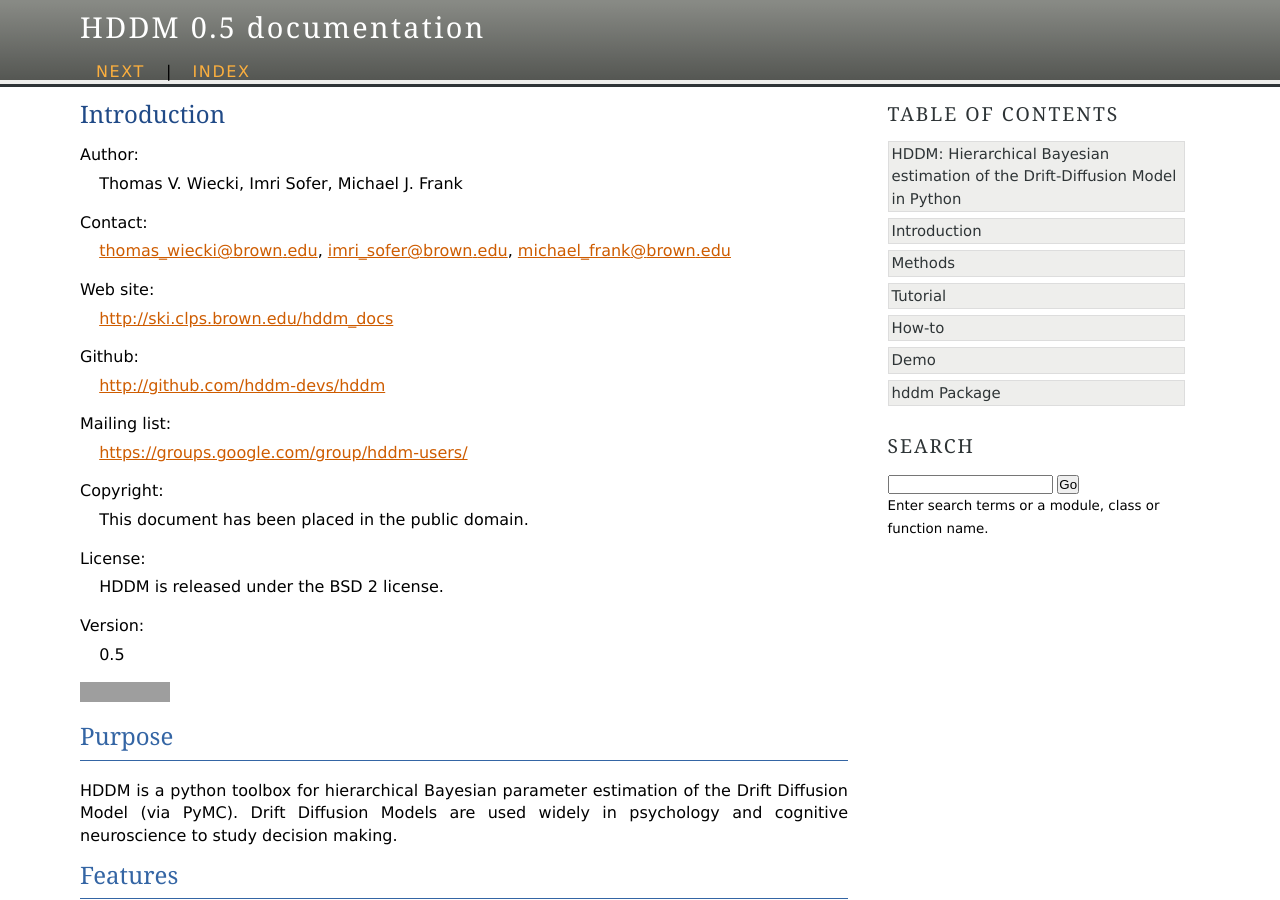
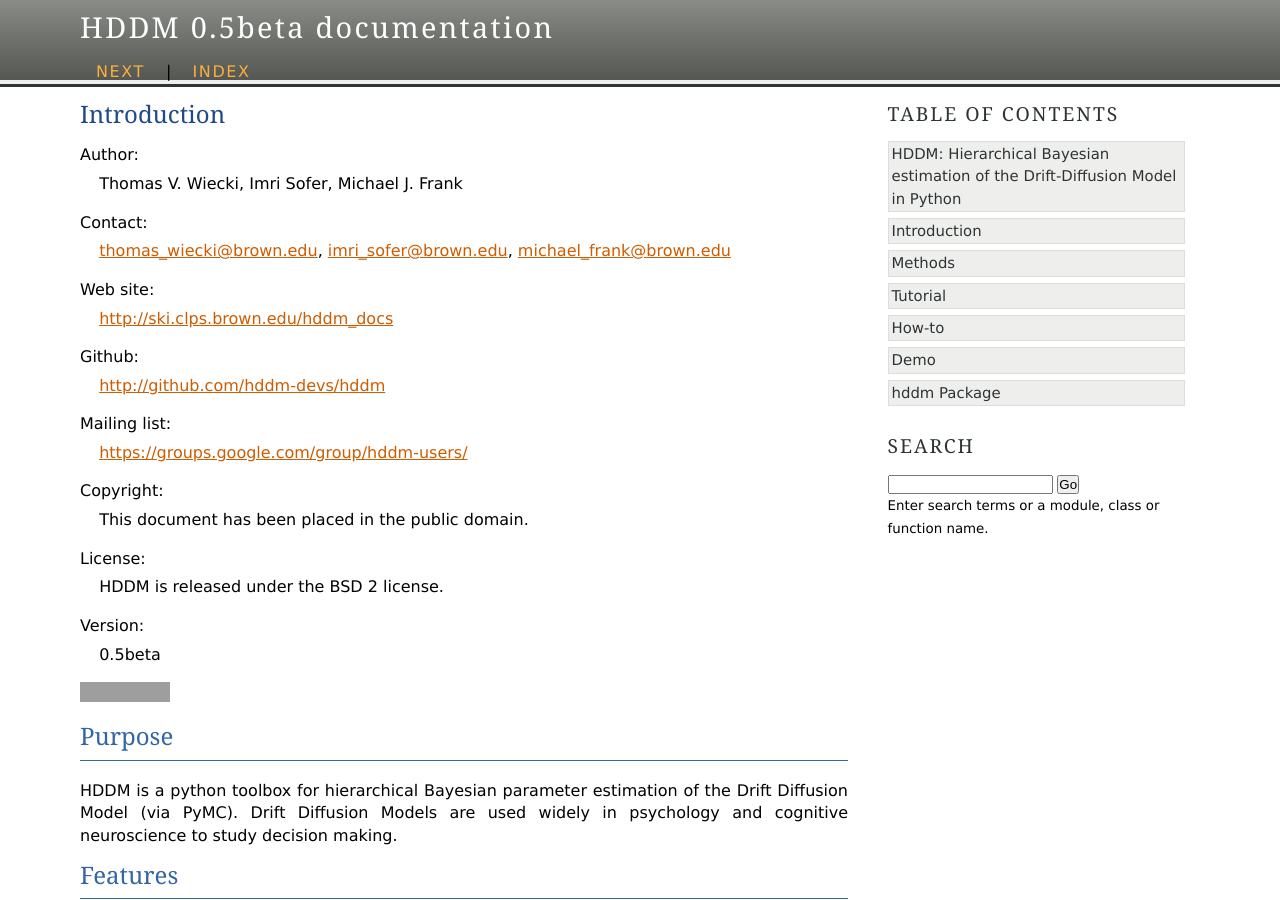
Before and after one commit to hddm-devs/hddm, a Sphinx documentation site: the page built from docs/source/index.rst, in a window 1280 px wide and 900 px high. Built offline with Sphinx 7.4.7, drawn with Linux system fonts in a browser that asks for light colours; grey boxes are pictures that could not be loaded.

Commit message:
VER: 0.5beta

```diff
--- a/README.rst
+++ b/README.rst
@@ -9,7 +9,7 @@ Introduction
 :Mailing list: https://groups.google.com/group/hddm-users/
 :Copyright: This document has been placed in the public domain.
 :License: HDDM is released under the BSD 2 license.
-:Version: 0.5
+:Version: 0.5beta
 
 .. image:: https://secure.travis-ci.org/hddm-devs/hddm.png?branch=develop
 
--- a/docs/source/conf.py
+++ b/docs/source/conf.py
@@ -70,7 +70,7 @@ copyright = u'2013, Thomas V. Wiecki'
 # The short X.Y version.
 version = '0.5'
 # The full version, including alpha/beta/rc tags.
-release = '0.5'
+release = '0.5beta'
 
 # The language for content autogenerated by Sphinx. Refer to documentation
 # for a list of supported languages.
```
